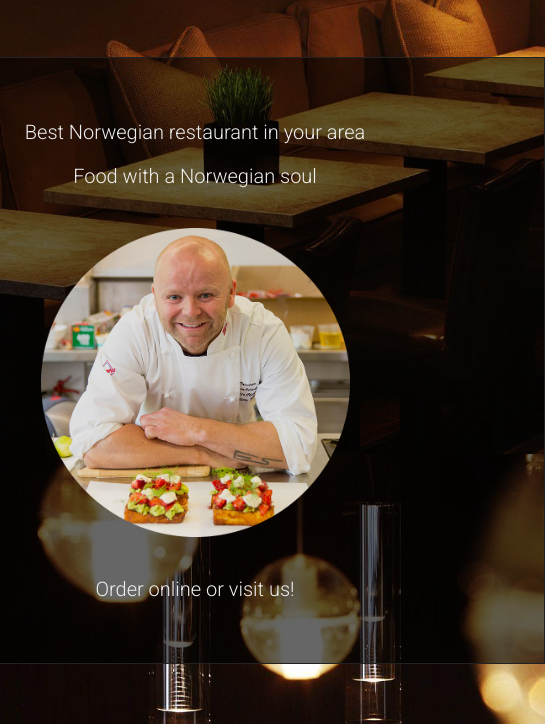
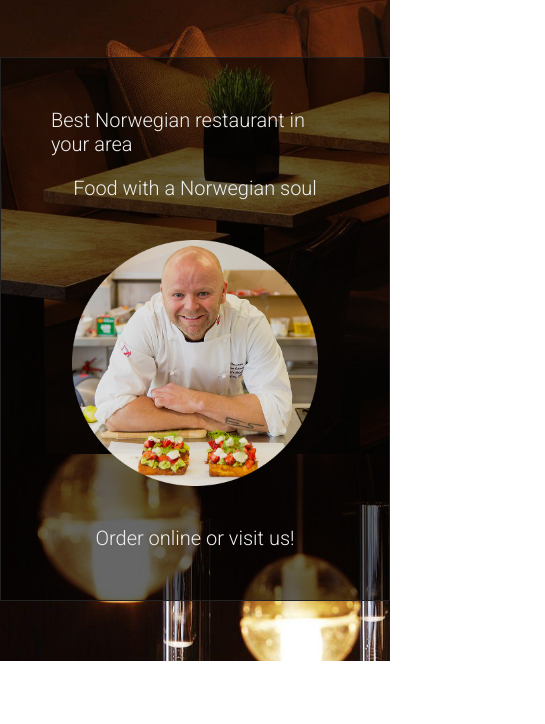
Before and after one commit to dima-sheiko/restaurant-page, a plain HTML site: page index.html in a window 390 px wide. Shown: the part 390-1114 px from the top of the page, 545 px wide, since content can reach past the window. After the commit the page ends 1051 px from the top, so only its background shows below. Drawn offline with Linux system fonts and the light colour scheme; a web font is replaced by a local one.

Commit message:
Add media queries

```diff
--- a/style.css
+++ b/style.css
@@ -148,3 +148,28 @@ button {
 .contact p {
     padding: 10px;
 }
+
+/* Media Queries */
+
+@media (max-width: 700px) {
+    .home,
+    .contact {
+      height: 100%;
+      width: 100%;
+    }
+
+    .menu {
+      grid-template-columns: 1fr;
+    }
+
+}
+
+@media (max-width: 500px) {
+    html {
+      font-size: 57.5%;
+    }
+
+    .home img {
+      width: 80%;
+    }
+}
```
